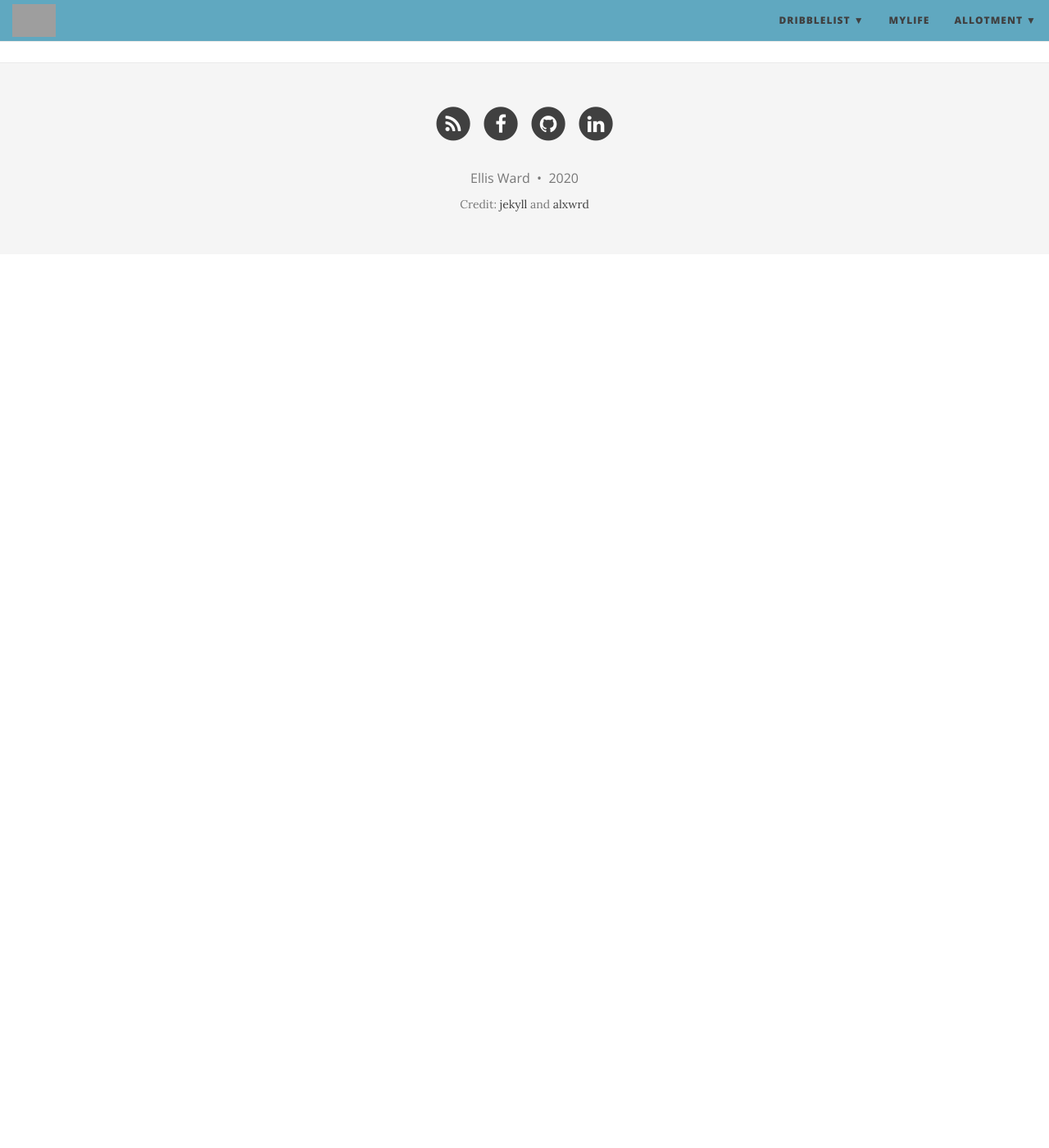
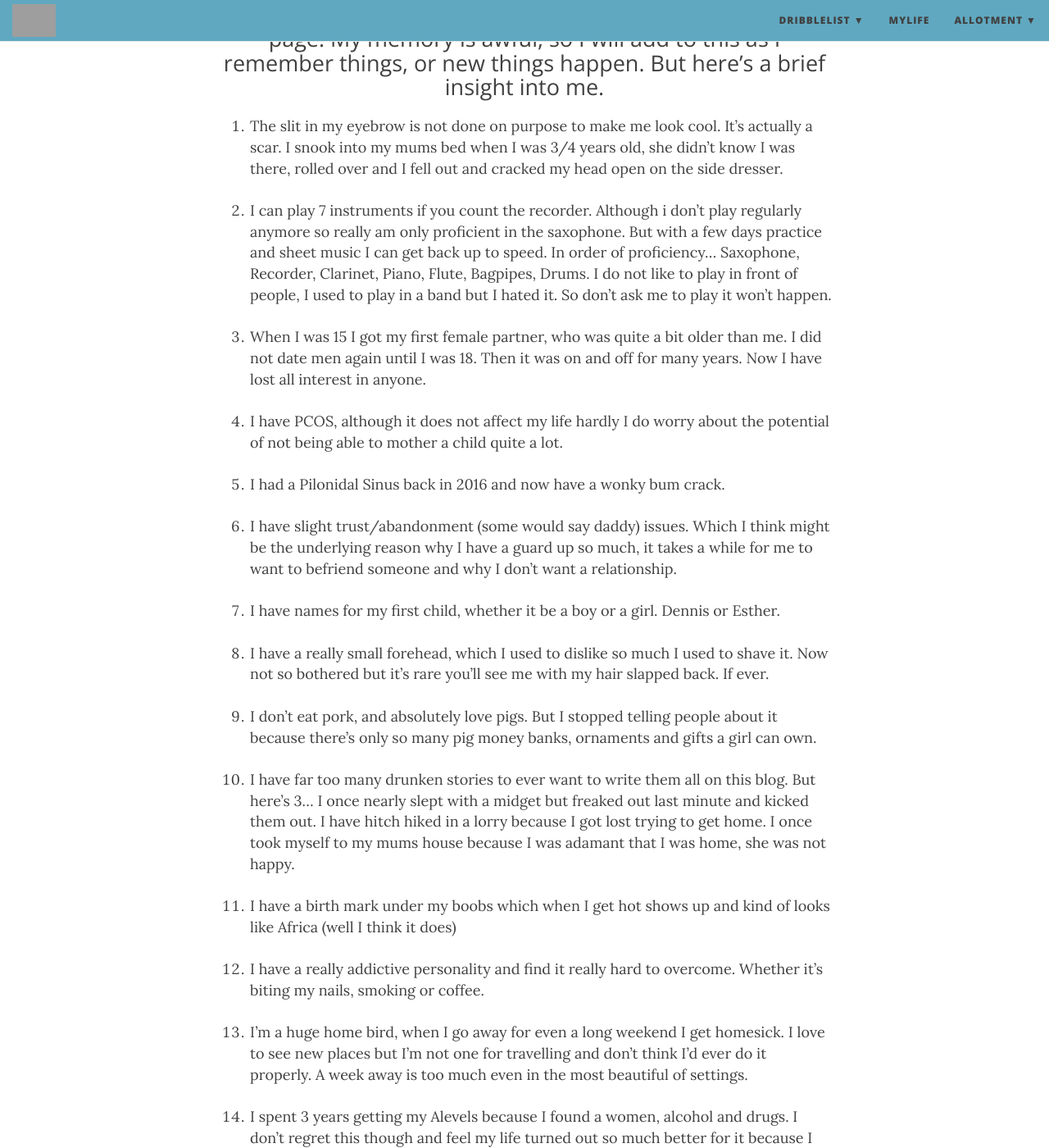
Before and after one commit to ellis-ward/ellis-ward.github.io, a Jekyll site: the page built from aboutme.md, in a window 1280 px wide and 1400 px high, scrolled down 309 px. Shown: the whole window at 82% size. Built offline with Jekyll 4.4.1, drawn with Linux system fonts in a browser that asks for light colours; nearby versions of some CDN libraries; before the commit the page ends 900 px from its top, so only the background shows below that; some of the changed text lies outside the part shown; grey boxes are pictures that could not be loaded.

Commit message:
Update aboutme.md

```diff
--- a/aboutme.md
+++ b/aboutme.md
@@ -1,9 +1,29 @@
 ---
 layout: page
 title: About me
-subtitle:
+subtitle:  So during our Rona quiz I said a few things about me that my friends didn’t seem to have a clue about. Due to this I have decided to add a  random things about me to this page. My memory is awful, so I will add to this as I remember things, or new things happen. But here’s a brief insight into me.
 ---
 
 
 <meta charset="UTF-8">
-:smirk:
+
+1. The slit in my eyebrow is not done on purpose to make me look cool. It’s actually a scar. I snook into my mums bed when I was 3/4 years old, she didn’t know I was there, rolled over and I fell out and cracked my head open on the side dresser. <br><br>
+2. I can play 7 instruments if you count the recorder. Although i don’t play regularly anymore so really am only proficient in the saxophone. But with a few days practice and sheet music I can get back up to speed. In order of proficiency... Saxophone, Recorder, Clarinet, Piano, Flute, Bagpipes, Drums. I do not like to play in front of people, I used to play in a band but I hated it. So don’t ask me to play it won’t happen. <br><br>
+3. When I was 15 I got my first female partner, who was quite a bit older than me. I did not date men again until I was 18. Then it was on and off for many years. Now I have lost all interest in anyone. <br><br>
+4. I have PCOS, although it does not affect my life hardly I do worry about the potential of not being able to mother a child quite a lot. <br><br>
+5. I had a Pilonidal Sinus back in 2016 and now have a wonky bum crack. <br><br>
+6. I have slight trust/abandonment (some would say daddy) issues. Which I think might be the underlying reason why I have a guard up so much, it takes a while for me to want to befriend someone and why I don’t want a relationship. <br><br>
+7. I have names for my first child, whether it be a boy or a girl. Dennis or Esther. <br><br>
+8. I have a really small forehead, which I used to dislike so much I used to shave it. Now not so bothered but it’s rare you’ll see me with my hair slapped back. If ever. <br><br>
+9. I don’t eat pork, and absolutely love pigs. But I stopped telling people about it because there’s only so many pig money banks, ornaments and gifts a girl can own. <br><br>
+10. I have far too many drunken stories to ever want to write them all on this blog. But here’s 3... I once nearly slept with a midget but freaked out last minute and kicked them out. I have hitch hiked in a lorry because I got lost trying to get home. I once took myself to my mums house because I was adamant that I was home, she was not happy. <br><br>
+11. I have a birth mark under my boobs which when I get hot shows up and kind of looks like Africa (well I think it does) <br><br>
+12. I have a really addictive personality and find it really hard to overcome. Whether it’s biting my nails, smoking or coffee. <br><br>
+13. I’m a huge home bird, when I go away for even a long weekend I get homesick. I love to see new places but I’m not one for travelling and don’t think I’d ever do it properly. A week away is too much even in the most beautiful of settings. <br><br>
+14. I spent 3 years getting my Alevels because I found a women, alcohol and drugs. I don’t regret this though and feel my life turned out so much better for it because I wouldn’t have met the best people in my life had I not messed around. <br><br>
+15. I’m definitely a jack of all trades master of none. And I don’t intent to ever be a master in anything because I have the attention span of a goldfish. However, I do have lots of random obsessions that I immerse myself into (albeit sometimes for not very long, as I lose interest very quickly). Currently I’m into finances, gardening and cooking. This will change though. <br><br>
+16. I struggle to read fiction because I don’t have a very good visual imagination, and no matter how descriptive a book is I cannot picture any of it. Therefore I find it quite hard to get into and struggle to keep up. Mix that with my shitty memory and by chapter 2 I’ve forgotten what I’m reading. I would say the only book I’ve truly enjoyed all the way through is The Pillars of The Earth. <br><br>
+17. I once died my hair bright ginger. <br><br>
+18. I at one point had 12 piercings. I now have 7 including ear lobes which imo don’t really count. I have no tattoos because I’m a wuss and cry at a Chinese burn. <br><br>
+19. I’ve never broken a bone or had any serious injuries. The most pain I’ve ever been in was being punched in the face because I was mouthing off at a bloke outside a nightclub. I lost all dignity when I got punched and instantly cried like a little girl. I’m not as tough as my exterior would suggest. <br><br>
+20. I’m not very flexible, I cannot do a Roly Poly or touch my toes standing up. <br><br>
```
